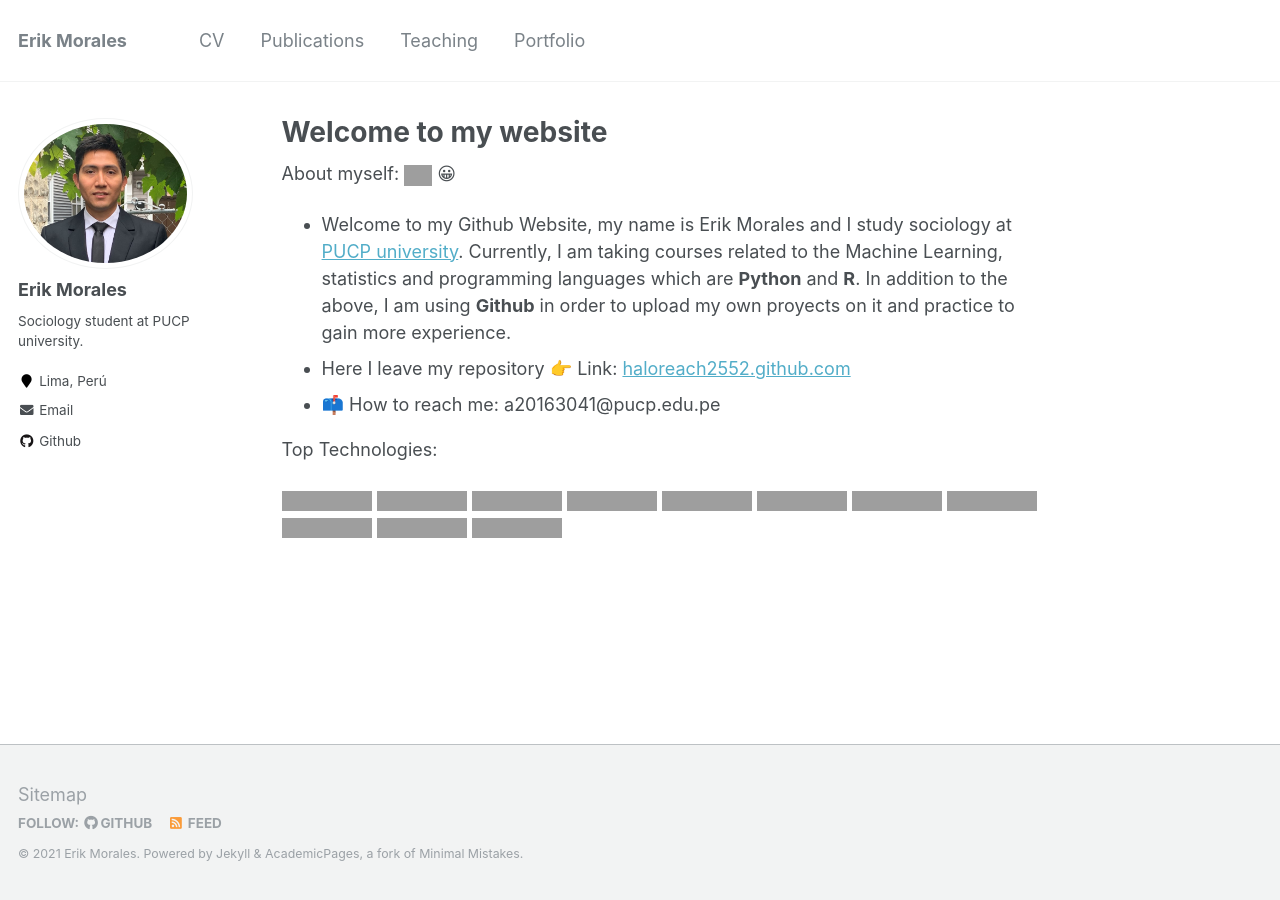
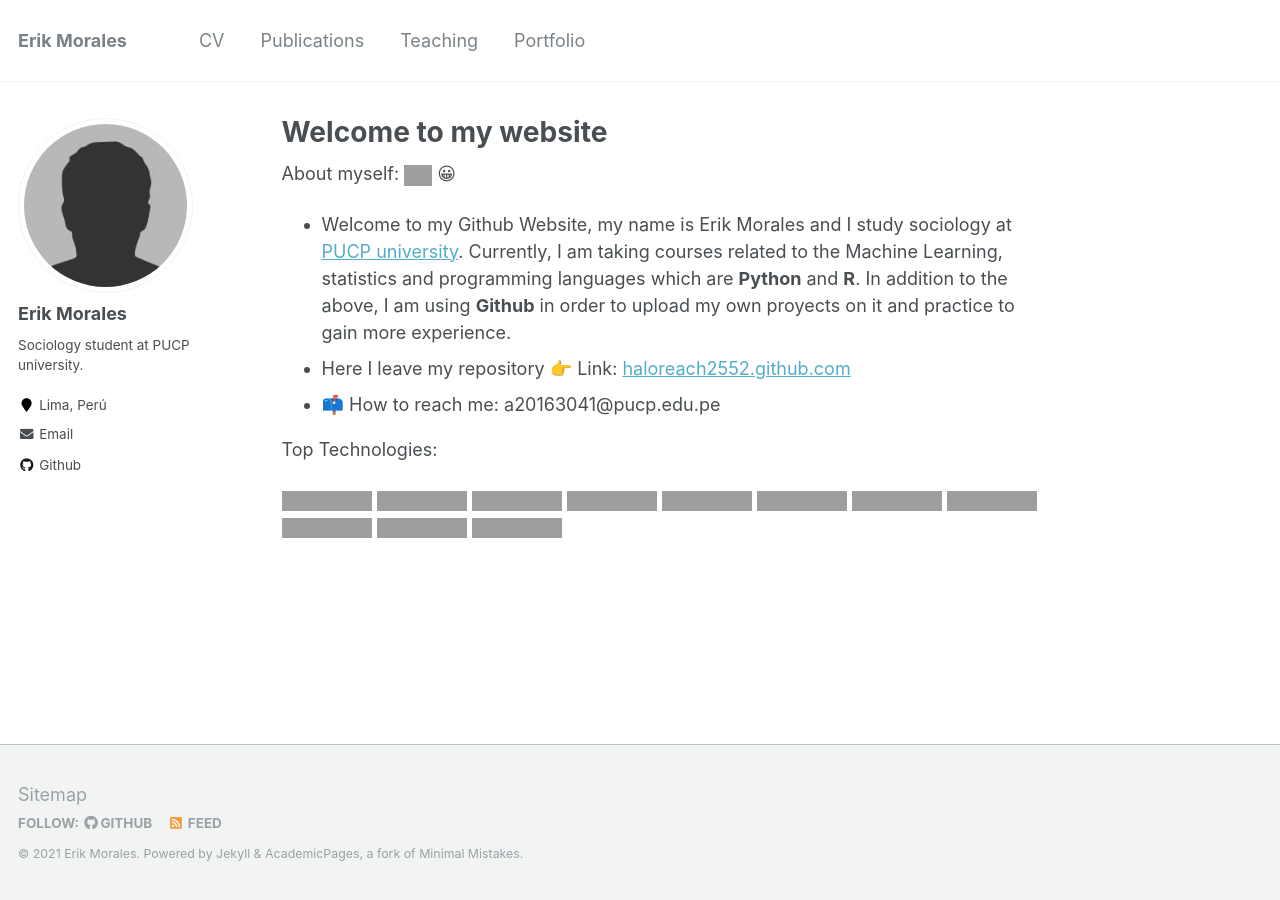
Before and after one commit to HaloReach2552/Brando.fold.github.io, a Jekyll site: the page built from _pages/about.md, in a window 1280 px wide. Built offline with Jekyll 4.4.1, drawn with Linux system fonts in a browser that asks for light colours; grey boxes are pictures that could not be loaded.

Commit message:
Update _config.yml

```diff
--- a/_config.yml
+++ b/_config.yml
@@ -81,7 +81,7 @@ analytics:
 # Site Author
 author:
   name             : "Erik Morales"
-  avatar           : "foto_alex_hd.jpg"
+  avatar           : "bio-photo.jpg"
   bio              : "Sociology student at PUCP university."
   location         : "Lima, Perú"
   employer         :
```
